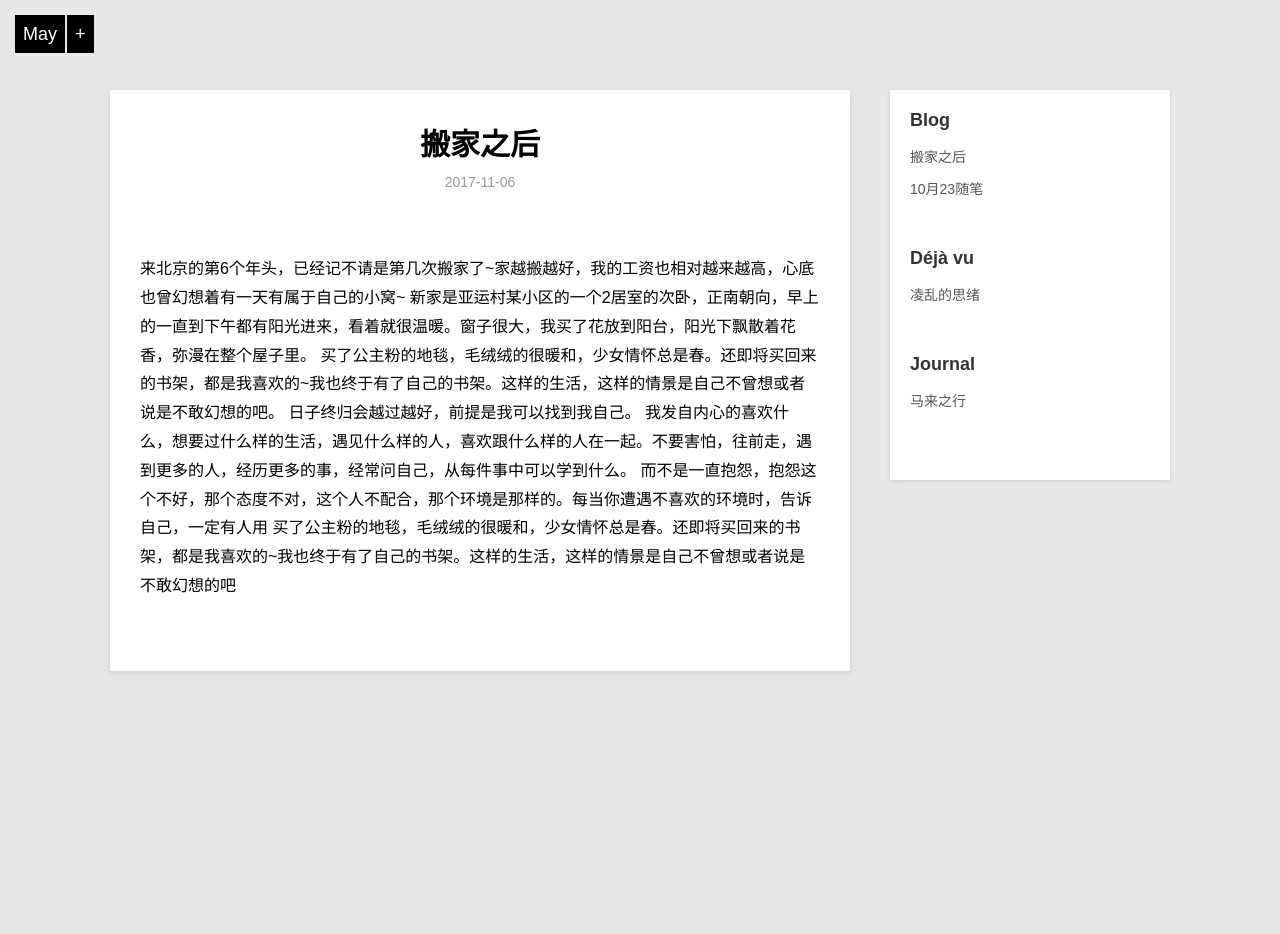
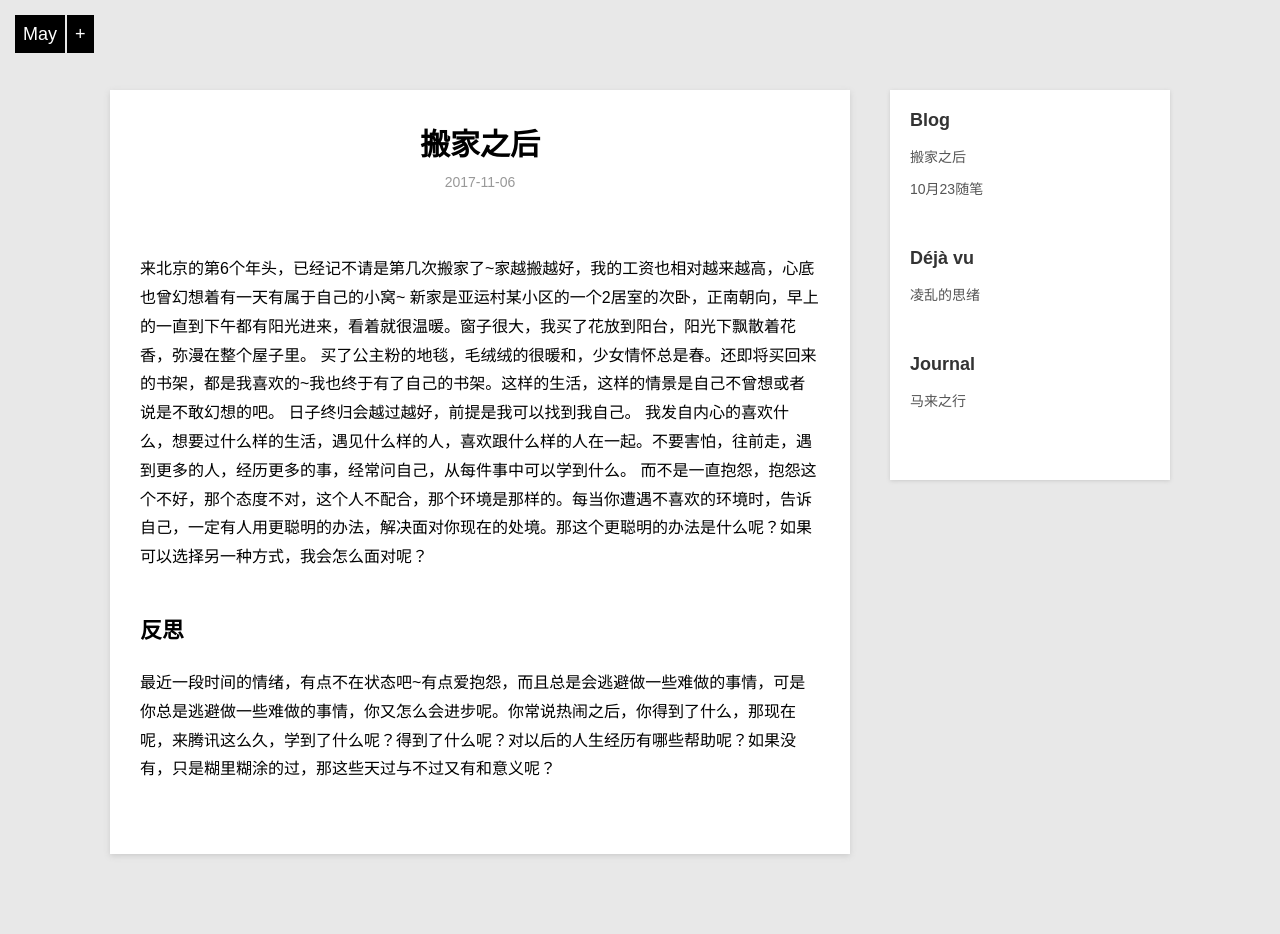
Before and after one commit to violettianjie/violettianjie.github.io, a Jekyll site: the page built from _posts/blog/2017-11-06-new-place-to-me.md, in a window 1280 px wide. Built offline with Jekyll 4.4.1, drawn with Linux system fonts in a browser that asks for light colours; before the commit the page ends 900 px from its top, so only the background shows below that.

Commit message:
Update 2017-11-06-new-place-to-me.md

```diff
--- a/_posts/blog/2017-11-06-new-place-to-me.md
+++ b/_posts/blog/2017-11-06-new-place-to-me.md
@@ -9,5 +9,6 @@ category: blog
 买了公主粉的地毯，毛绒绒的很暖和，少女情怀总是春。还即将买回来的书架，都是我喜欢的~我也终于有了自己的书架。这样的生活，这样的情景是自己不曾想或者说是不敢幻想的吧。
 日子终归会越过越好，前提是我可以找到我自己。
 我发自内心的喜欢什么，想要过什么样的生活，遇见什么样的人，喜欢跟什么样的人在一起。不要害怕，往前走，遇到更多的人，经历更多的事，经常问自己，从每件事中可以学到什么。
-而不是一直抱怨，抱怨这个不好，那个态度不对，这个人不配合，那个环境是那样的。每当你遭遇不喜欢的环境时，告诉自己，一定有人用
-买了公主粉的地毯，毛绒绒的很暖和，少女情怀总是春。还即将买回来的书架，都是我喜欢的~我也终于有了自己的书架。这样的生活，这样的情景是自己不曾想或者说是不敢幻想的吧
+而不是一直抱怨，抱怨这个不好，那个态度不对，这个人不配合，那个环境是那样的。每当你遭遇不喜欢的环境时，告诉自己，一定有人用更聪明的办法，解决面对你现在的处境。那这个更聪明的办法是什么呢？如果可以选择另一种方式，我会怎么面对呢？
+## 反思
+最近一段时间的情绪，有点不在状态吧~有点爱抱怨，而且总是会逃避做一些难做的事情，可是你总是逃避做一些难做的事情，你又怎么会进步呢。你常说热闹之后，你得到了什么，那现在呢，来腾讯这么久，学到了什么呢？得到了什么呢？对以后的人生经历有哪些帮助呢？如果没有，只是糊里糊涂的过，那这些天过与不过又有和意义呢？
```
